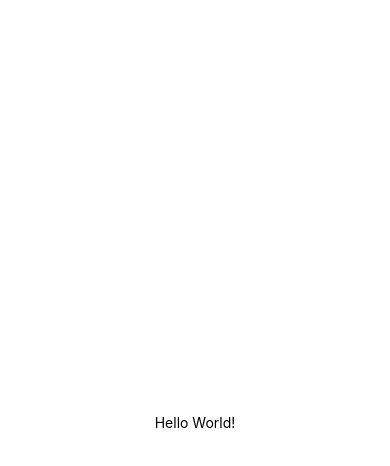
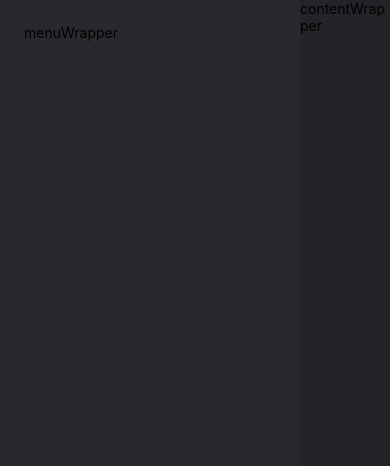
Before and after one commit to ozgrozer/DevTools, a React Native app: screen / in a window 390 px wide. Shown: the top 466 px of the page. Built offline with nearby package versions, Linux system fonts and the light colour scheme.

Commit message:
Add left and right sections

```diff
--- a/src/App.jsx
+++ b/src/App.jsx
@@ -1,9 +1,18 @@
-import { View, Text, StyleSheet } from 'react-native'
+import { View, Text, ScrollView, StyleSheet } from 'react-native'
 
 export default () => {
   return (
     <View style={styles.container}>
-      <Text>Hello World!</Text>
+      <View style={styles.menuWrapper}>
+        <ScrollView
+          contentContainerStyle={styles.menuContentWrapper}
+        >
+          <Text>menuWrapper</Text>
+        </ScrollView>
+      </View>
+      <View style={styles.contentWrapper}>
+        <Text>contentWrapper</Text>
+      </View>
     </View>
   )
 }
@@ -11,7 +20,17 @@ export default () => {
 const styles = StyleSheet.create({
   container: {
     flex: 1,
-    alignItems: 'center',
-    justifyContent: 'center'
+    flexDirection: 'row',
+    backgroundColor: '#252327'
+  },
+  menuWrapper: {
+    width: 300,
+    backgroundColor: '#2A282C'
+  },
+  menuContentWrapper: {
+    padding: 24
+  },
+  contentWrapper: {
+    flex: 1
   }
 })
```
